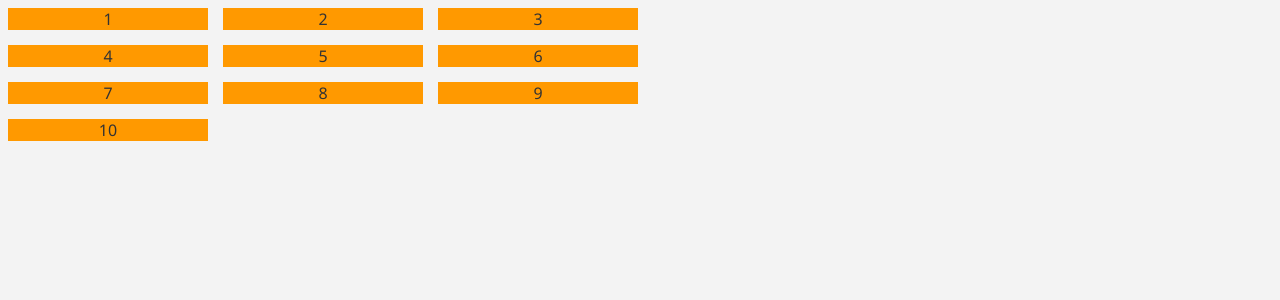
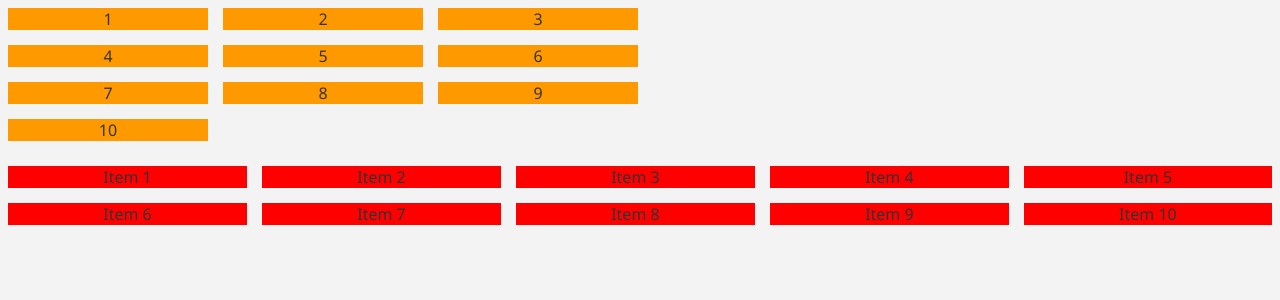
Before and after one commit to neil-coutinho/css-grid, an Angular app: page / in a window 1280 px wide. Shown: the top 300 px of the page. Built offline with nearby package versions, Linux system fonts and the light colour scheme.

Commit message:
Using repeat() for grid-template-column

```diff
--- a/src/app/app.component.html
+++ b/src/app/app.component.html
@@ -13,3 +13,16 @@
 
 
 </div>
+
+<div class="griddy">
+  <div class="item">Item 1</div>
+  <div class="item">Item 2</div>
+  <div class="item">Item 3</div>
+  <div class="item">Item 4</div>
+  <div class="item">Item 5</div>
+  <div class="item">Item 6</div>
+  <div class="item">Item 7</div>
+  <div class="item">Item 8</div>
+  <div class="item">Item 9</div>
+  <div class="item">Item 10</div>
+</div>
--- a/src/app/app.component.scss
+++ b/src/app/app.component.scss
@@ -9,3 +9,17 @@
         text-align: center;
     }
 }
+
+
+.griddy {
+    display: grid;
+    grid-template-columns: repeat(5, auto);
+    grid-gap: 15px;
+    margin-top: 25px;
+
+
+    .item {
+        background: var(--red);
+        text-align: center;
+    }
+}
--- a/src/styles.scss
+++ b/src/styles.scss
@@ -5,6 +5,7 @@
    --default-font-color: #333333;
    --default-font: 'Segoe UI', Tahoma, Geneva, Verdana, sans-serif;
    --orange: #ff9900;
+   --red: #ff0000;
 }
 
 
```
